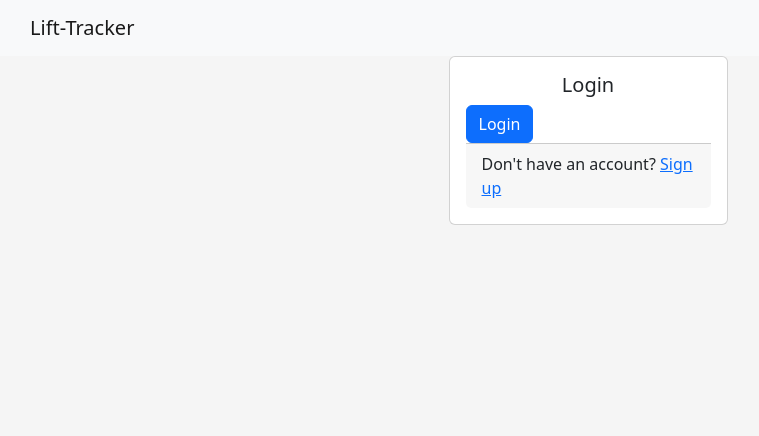
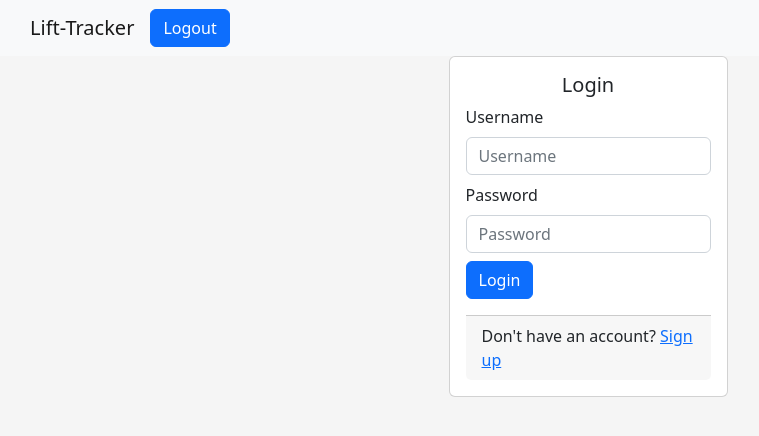
Before and after one commit to joeluhrman/Lift-Tracker, a React (Vite) app in the folder web/: page /login in a window 1280 px wide. Shown: the top 436 px of the page, without its empty margins (52-811 px from the left). Built offline with nearby package versions, Linux system fonts and the light colour scheme.

Commit message:
login mostly working, basic logout

```diff
--- a/web/src/components/NavHeader.jsx
+++ b/web/src/components/NavHeader.jsx
@@ -1,9 +1,11 @@
 import {
+    Button,
     Container,
     Nav,
     Navbar,
-    NavDropdown,
 } from "react-bootstrap"
+import UserHandler from "../handlers/UserHandler"
+const userHandler = new UserHandler()
 
 export default function NavHeader() {
   return (
@@ -13,7 +15,9 @@ export default function NavHeader() {
         <Navbar.Toggle aria-controls="basic-navbar-nav" />
         <Navbar.Collapse id="basic-navbar-nav">
           <Nav className="me-auto">
-
+            <Nav.Item>
+              <Button onClick={userHandler.logout}>Logout</Button>
+            </Nav.Item>
           </Nav>
         </Navbar.Collapse>
       </Container>
--- a/web/src/components/forms/Login.jsx
+++ b/web/src/components/forms/Login.jsx
@@ -19,7 +19,7 @@ export default function Login() {
         setFormValue({ ...formValue, [event.target.name]: event.target.value });
     }
 
-    const handleSubmit = async(event) => {
+    const handleSubmit = async() => {
         event.preventDefault()
         event.stopPropagation()
 
@@ -28,13 +28,46 @@ export default function Login() {
         )
 
         console.log(status, data)
+
+        if (status === 200) setToDashboard(true)
+        else if (status === 401) setSubmitError("Username and/or password are invalid.")
+        else if (status === 500) setSubmitError("The server is not responding.")
+        else setSubmitError("Unhandled error.")
     }
 
     if (toDashboard) return <Navigate to="/dashboard"/>
 
     return (
         <Form noValidate onSubmit={handleSubmit}>
+            <Form.Group className="mb-2">
+                <Form.Label>Username</Form.Label>
+                <Form.Control
+                    required
+                    name="username"
+                    type="text"
+                    placeholder="Username"
+                    value={formValue.username}
+                    maxLength="20"
+                    onChange={handleChange}
+                />
+            </Form.Group>
+            <Form.Group className="mb-2">
+                <Form.Label>Password</Form.Label>
+                <Form.Control
+                    required
+                    name="password"
+                    type="password"
+                    placeholder="Password"
+                    value={formValue.password}
+                    onChange={handleChange}
+                    maxLength="25"
+                />
+            </Form.Group>
+
             <Button type="submit">Login</Button>
+            <p className="text-danger">
+                {submitError}
+            </p>
         </Form>
     )
 }
--- a/web/src/handlers/UserHandler.js
+++ b/web/src/handlers/UserHandler.js
@@ -1,4 +1,3 @@
-import axios from "axios"
 import Handler from "./Handler"
 
 export default class UserHandler extends Handler {
@@ -25,6 +24,11 @@ export default class UserHandler extends Handler {
         }
 
         const res = await this.request("POST", "/api/v1/login", body)
-        return
+        return res
+    }
+
+    logout = async() => {
+        const res = await this.request("POST", "/api/v1/logout")
+        return res
     }
 }
--- a/web/src/routes/Auth.jsx
+++ b/web/src/routes/Auth.jsx
@@ -2,35 +2,24 @@ import React from "react"
 import {
     Navigate,
     Outlet,
-    useLocation
 } from "react-router-dom"
 
 import UserHandler from "../handlers/UserHandler"
 const userHandler = new UserHandler()
 
 export default function Auth() {
-    const [currentUser, setCurrentUser] = React.useState()
-    //const loc = useLocation
+    const [status, setStatus] = React.useState(undefined)
 
     React.useEffect(() => {
-        const handleGetCurrentUser = async() => {
-            const [status, headers, data] = await userHandler.get()
-            const user = (
-                data !== undefined
-                ? data
-                : null
-            )
-
-            return user
-        }
-
-        const user = handleGetCurrentUser()
-        setCurrentUser(user)
+        (async () => {
+            const [stat, headers, data] = await userHandler.get()
+            setStatus(stat)
+        })()
     }, [])
 
-    if (currentUser === undefined) return null
+    if (status === undefined) return null
 
-    return currentUser === null
+    return (status === 200
         ? <Outlet/>
-        : <Navigate to="/login" /*replace state={{ from: loc }}*//>
+        : <Navigate to="/login"/>)
 }
```
